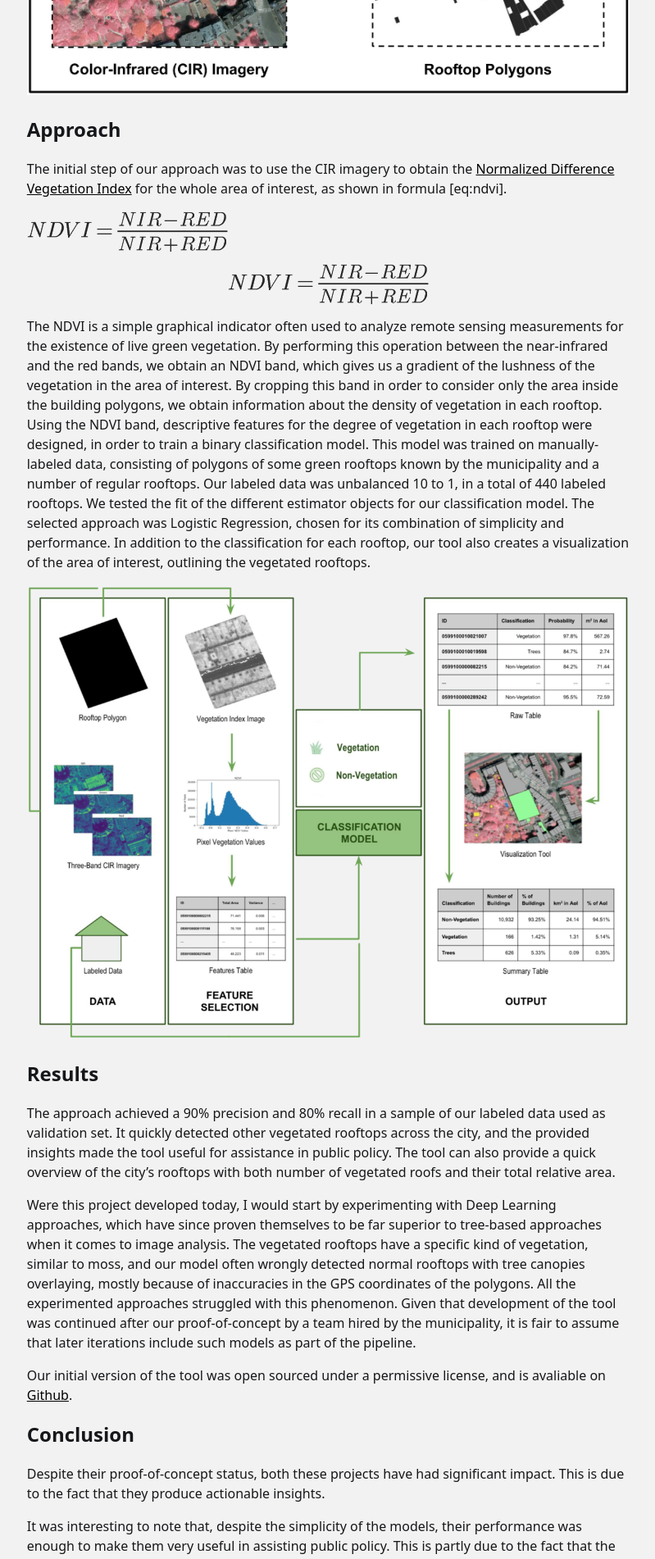
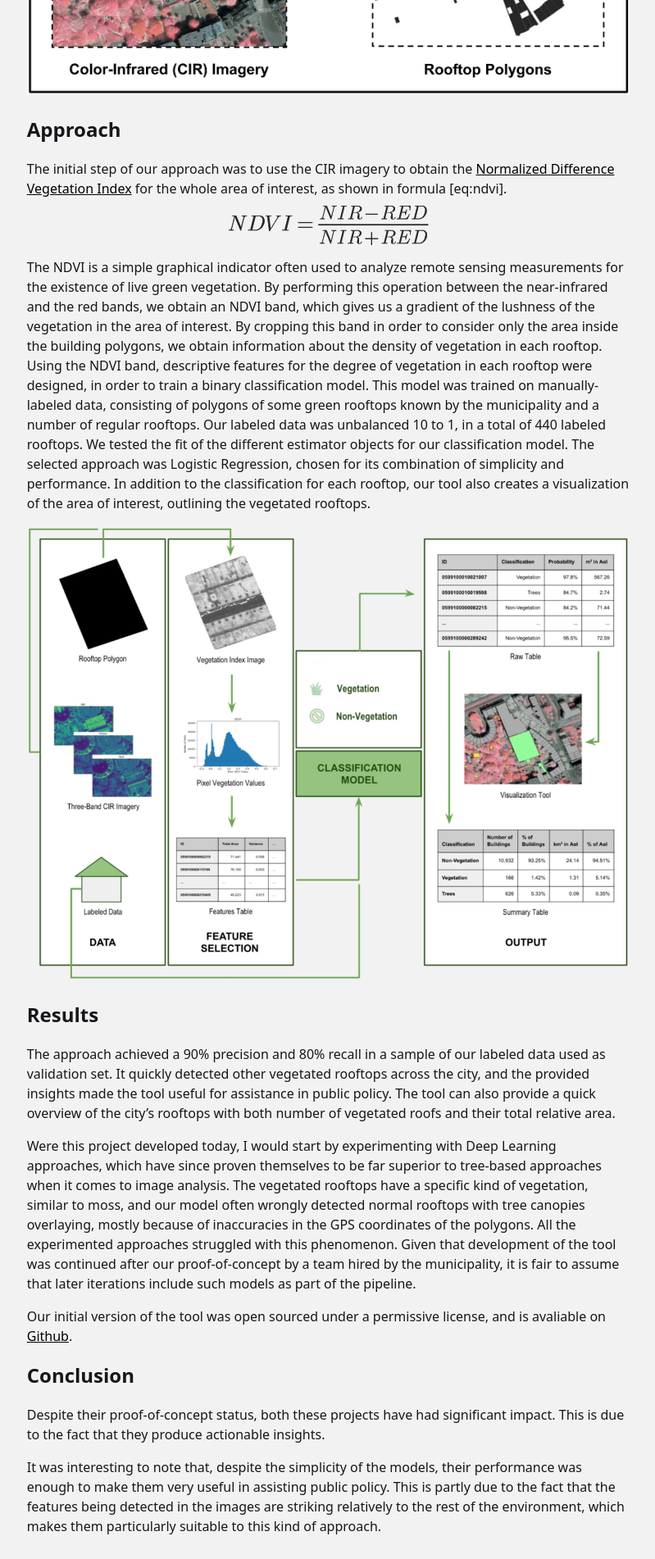
Before and after one commit to fernandeslouro/blog, a Jekyll site: the page built from _posts/2020-02-03-detecting-green-rooftops-in-rotterdam.md, in a window 1280 px wide. Shown: the part 1085-2987 px from the top of the page at 82% size, without its empty margins (320-1119 px from the left). Built offline with Jekyll 4.4.1, drawn with Linux system fonts in a browser that asks for light colours.

Commit message:
Update 2020-02-03-detecting-green-rooftops-in-rotterdam.md

```diff
--- a/_posts/2020-02-03-detecting-green-rooftops-in-rotterdam.md
+++ b/_posts/2020-02-03-detecting-green-rooftops-in-rotterdam.md
@@ -24,8 +24,6 @@ Being developed with the support of the municipality, this project had access to
 
 The initial step of our approach was to use the CIR imagery to obtain the [Normalized Difference Vegetation Index](https://gisgeography.com/ndvi-normalized-difference-vegetation-index/) for the whole area of interest, as shown in formula [eq:ndvi].
 
-![NDVI Formula](/assets/images/ndvi-equation.png)
-
 <div style="text-align:center"><img src="/assets/images/ndvi-equation.png" /></div>
 
 The NDVI is a simple graphical indicator often used to analyze remote sensing measurements for the existence of live green vegetation. By performing this operation between the near-infrared and the red bands, we obtain an NDVI band, which gives us a gradient of the lushness of the vegetation in the area of interest. By cropping this band in order to consider only the area inside the building polygons, we obtain information about the density of vegetation in each rooftop. Using the NDVI band, descriptive features for the degree of vegetation in each rooftop were designed, in order to train a binary classification model. This model was trained on manually-labeled data, consisting of polygons of some green rooftops known by the municipality and a number of regular rooftops. Our labeled data was unbalanced 10 to 1, in a total of 440 labeled rooftops. We tested the fit of the different estimator objects for our classification model. The selected approach was Logistic Regression, chosen for its combination of simplicity and performance. In addition to the classification for each rooftop, our tool also creates a visualization of the area of interest, outlining the vegetated rooftops.
```
